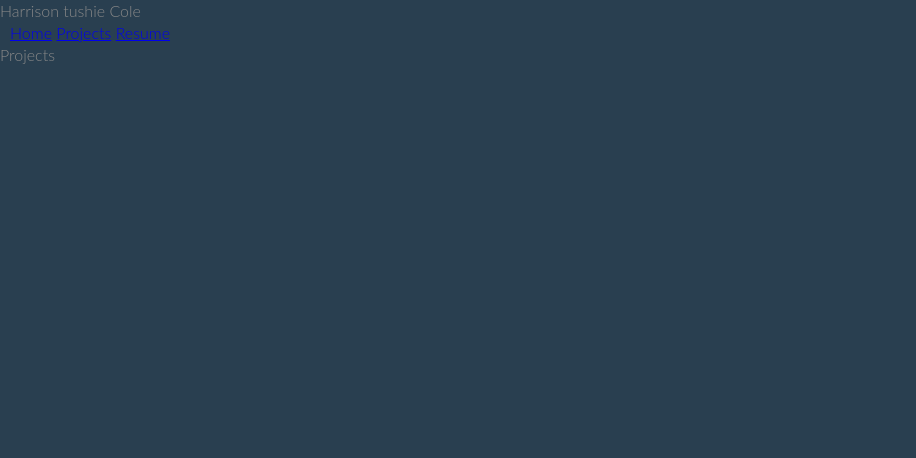
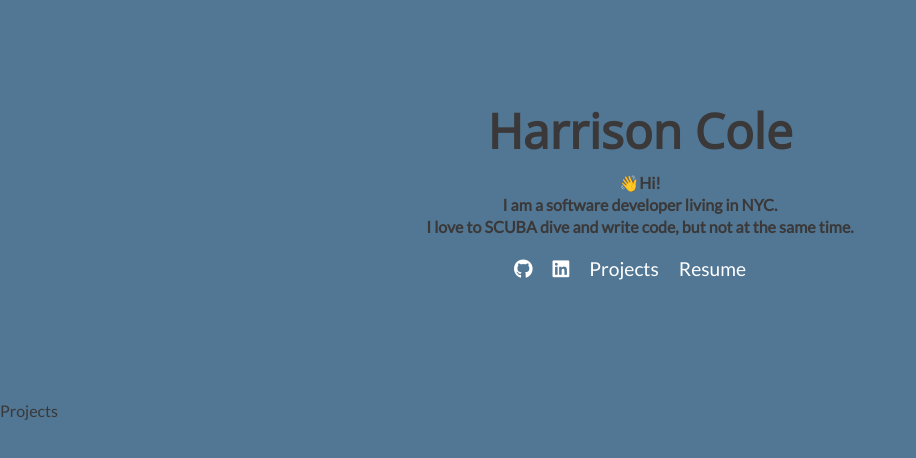
Before and after one commit to harrisoncole/personal-site, a website: page public/index.htm in a window 1280 px wide. Shown: the whole page, without its empty margins (0-916 px from the left). Drawn offline with nearby package versions, Linux system fonts and the light colour scheme.

Commit message:
styling updates, font awesome and google fonts

```diff
--- a/public/index.htm
+++ b/public/index.htm
@@ -4,16 +4,33 @@
     <meta charset="UTF-8" />
     <meta name="viewport" content="width=device-width, initial-scale=1.0" />
     <meta http-equiv="X-UA-Compatible" content="ie=edge" />
+    <link
+      href="https://fonts.googleapis.com/css?family=Lato|Open+Sans|Ubuntu&display=swap"
+      rel="stylesheet"
+    />
     <link rel="stylesheet" href="main.css" />
+    <script src="https://kit.fontawesome.com/8eea9cbd33.js"></script>
     <title>Harrison Cole</title>
   </head>
   <body>
-    <h1 id="#home">Harrison tushie Cole</h1>
-    <nav>
-      <a href="#home">Home</a>
-      <a href="#projects">Projects</a>
-      <a href="Harrison-Cole-resume.pdf"> Resume </a>
-    </nav>
+    <div class="container-home">
+      <h1 id="home">Harrison Cole</h1>
+      <p class="background">
+        👋Hi! <br />I am a software developer living in NYC.<br />
+        I love to SCUBA dive and write code, but not at the same time.
+      </p>
+      <nav class="navbar">
+        <a href="https://github.com/harrisoncole"
+          ><i class="fab fa-github"></i
+        ></a>
+        <a href="https://www.linkedin.com/in/harrison-d-cole/"
+          ><i class="fab fa-linkedin"></i>
+        </a>
+        <a href="#projects">Projects</a>
+        <a href="Harrison-Cole-resume.pdf"> Resume </a>
+      </nav>
+    </div>
+    <div class="nav-underline"></div>
 
     <h2 id="projects">Projects</h2>
   </body>
--- a/public/main.css
+++ b/public/main.css
@@ -125,8 +125,8 @@ table {
 /* font styles */
 
 body {
-  background: #293f50;
-  color: #888;
+  background: #527794;
+  color: rgb(58, 56, 56);
   font: 300 16px/22px 'Lato', 'Open Sans', 'Helvetica Neue', Helvetica, Arial,
     sans-serif;
 }
@@ -141,10 +141,36 @@ body {
   box-sizing: border-box;
 }
 
-nav {
-  margin-left: 20px;
+.container-home {
+  display: flex;
+  justify-content: center;
+  flex-direction: column;
+  height: 400px;
 }
 
-nav:nth-child(2) {
-  margin: 0 10px;
+#home {
+  font-family: 'Open Sans';
+  font-size: 3em;
+  margin-bottom: 30px;
 }
+
+#home,
+.background {
+  text-align: center;
+  font-weight: bold;
+}
+
+.navbar {
+  display: flex;
+  justify-content: center;
+}
+
+.navbar a {
+  margin-top: 20px;
+  margin-right: 20px;
+  font-size: 1.2em;
+}
+a {
+  text-decoration: none;
+  color: white;
+}
```
